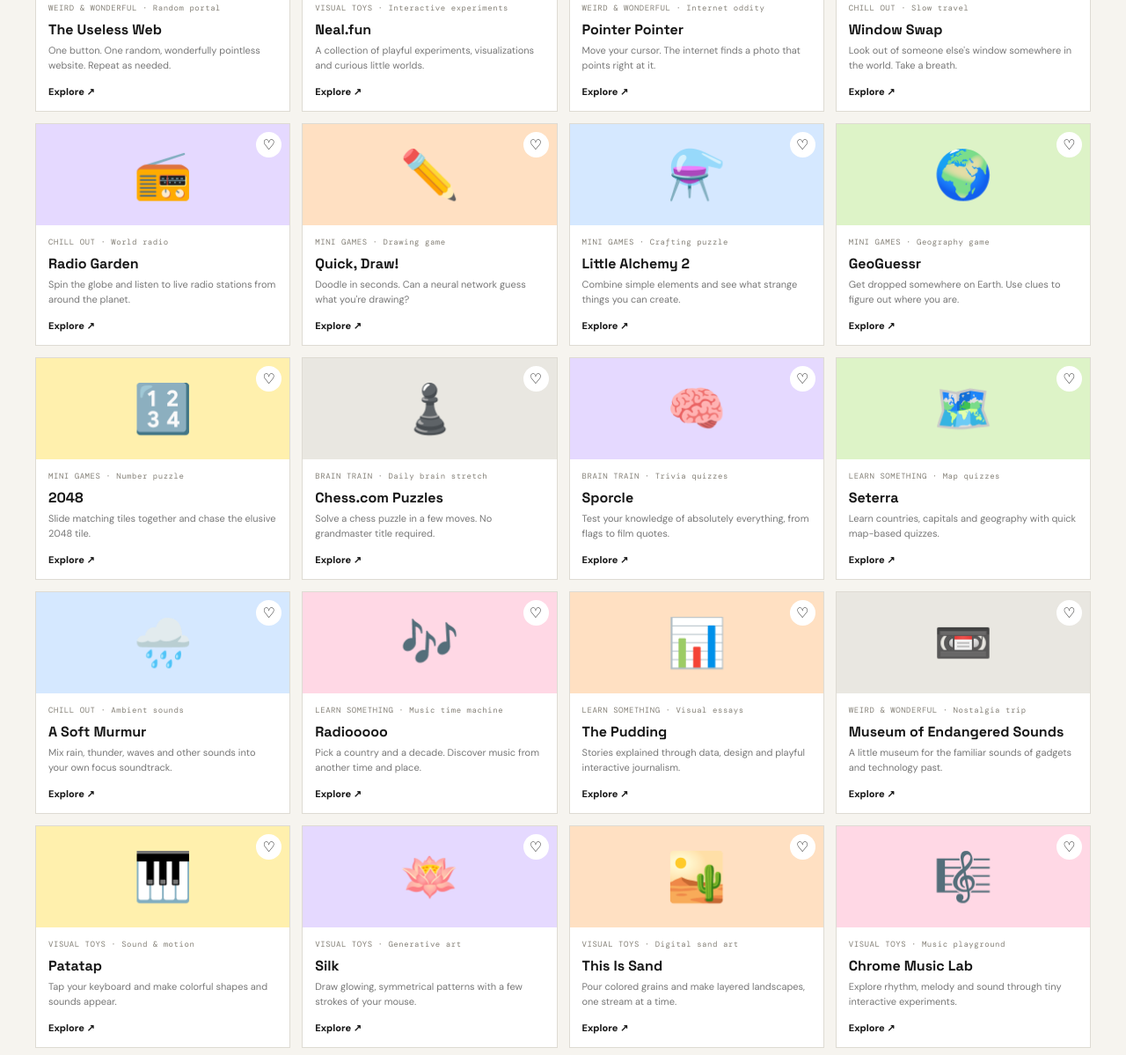
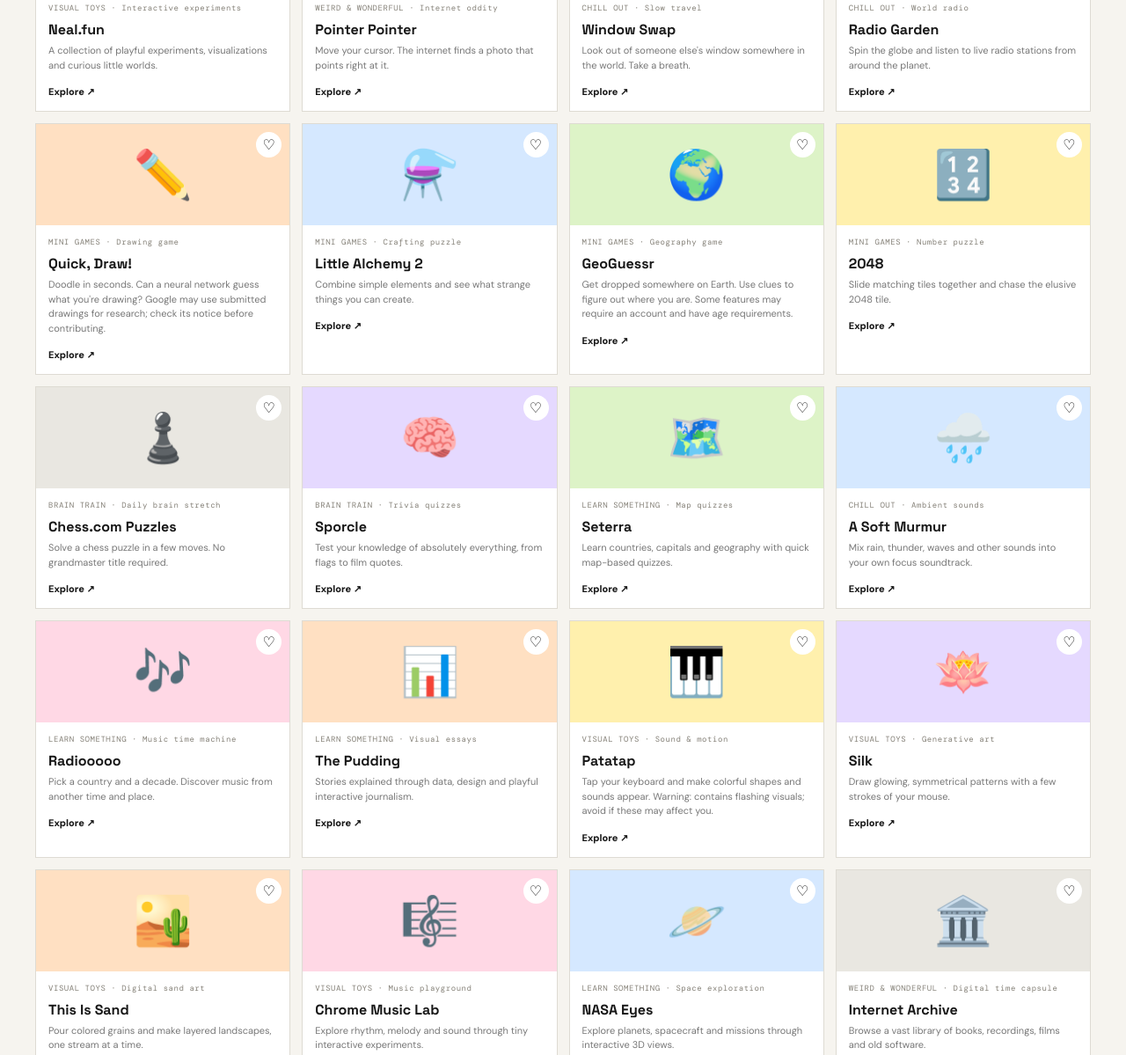
Before and after one commit to blackback/infinitely-fun, a plain HTML site: page index.html in a window 1280 px wide. Shown: the part 1427-2626 px from the top of the page at 88% size. Drawn offline with nearby package versions, Linux system fonts and the light colour scheme.

Commit message:
Improve outbound-link safety and add visitor disclosures

```diff
--- a/index.html
+++ b/index.html
@@ -13,18 +13,18 @@
 <section class="duo" id="games"><div class="panel"><div class="eyebrow">A TINY CHALLENGE</div><h3>Need a brain stretch?</h3><p>Try a quick round of trivia, a logic puzzle or a game that steals just five minutes. (Okay, maybe twenty.)</p><button data-jump="brain">Find brain games ↗</button><span class="emoji">🧩</span></div><div class="panel" id="toys"><div class="eyebrow">A LITTLE VISUAL MAGIC</div><h3>Click. Drag. Get mesmerized.</h3><p>Interactive experiments and satisfying things to poke at. No instructions, no pressure.</p><button data-jump="visual">Explore visual toys ↗</button><span class="emoji">🪄</span></div></section>
 <section class="banner"><div class="eyebrow" style="color:var(--lime)">A SMALL REMINDER FROM THE INTERNET</div><h2>Curiosity looks good on you.</h2><p>Come back whenever the day needs a plot twist.</p></section>
 <section id="saved"><div class="sectionhead"><div><div class="eyebrow">YOUR PERSONAL CORNER</div><h2>Saved for later.</h2></div><p>Bookmarks stay on this device.</p></div><div class="catalog" id="savedCatalog"><div class="empty">Nothing saved yet. Tap ♡ on anything you want to keep.</div></div></section></main>
-<footer><div class="wrap foot"><div><a class="brand" href="#">in<span style="color:#8aa900">f</span>initely.</a><p>Made for curious people and gloriously unproductive afternoons.</p></div><div class="footlinks"><a href="#explore">Explore</a><a href="#games">Mini games</a><a href="mailto:hello@infinitely.fun">Contact</a><a href="#">Back to top ↑</a></div></div></footer>
+<footer><div class="wrap foot"><div><a class="brand" href="#">in<span style="color:#8aa900">f</span>initely.</a><p>Made for curious people and gloriously unproductive afternoons.</p><p style="max-width:520px;line-height:1.6">INFINITELY links to independently operated third-party websites. We do not own or control their content, services, privacy practices or availability. Please review each destination\’s own terms and privacy information before using it.</p></div><div class="footlinks"><a href="#explore">Explore</a><a href="#games">Mini games</a><a href="privacy.html">Privacy</a><a href="terms.html">Terms</a><a href="#">Back to top ↑</a></div></div></footer>
 <div class="modal" id="modal"><div class="modalcard"><button class="close" id="close">×</button><div class="emoji" id="mEmoji">🌀</div><div class="eyebrow" id="mCat">SURPRISE FIND</div><h3 id="mTitle">A new rabbit hole.</h3><p id="mDesc"></p><a id="mLink" href="#" target="_blank" rel="noopener">Take me there ↗</a></div></div><div class="toast" id="toast"></div>
 <script>
 const items=[
-["The Useless Web","weird","Random portal","One button. One random, wonderfully pointless website. Repeat as needed.","https://theuselessweb.com/","🕳️","pink"],
+
 ["Neal.fun","visual","Interactive experiments","A collection of playful experiments, visualizations and curious little worlds.","https://neal.fun/","🧪","blue"],
 ["Pointer Pointer","weird","Internet oddity","Move your cursor. The internet finds a photo that points right at it.","https://pointerpointer.com/","👉","yellow"],
 ["Window Swap","chill","Slow travel","Look out of someone else's window somewhere in the world. Take a breath.","https://www.window-swap.com/","🪟","green"],
 ["Radio Garden","chill","World radio","Spin the globe and listen to live radio stations from around the planet.","https://radio.garden/","📻","purple"],
-["Quick, Draw!","games","Drawing game","Doodle in seconds. Can a neural network guess what you're drawing?","https://quickdraw.withgoogle.com/","✏️","orange"],
+["Quick, Draw!","games","Drawing game","Doodle in seconds. Can a neural network guess what you're drawing? Google may use submitted drawings for research; check its notice before contributing.","https://quickdraw.withgoogle.com/","✏️","orange"],
 ["Little Alchemy 2","games","Crafting puzzle","Combine simple elements and see what strange things you can create.","https://littlealchemy2.com/","⚗️","blue"],
-["GeoGuessr","games","Geography game","Get dropped somewhere on Earth. Use clues to figure out where you are.","https://www.geoguessr.com/","🌍","green"],
+["GeoGuessr","games","Geography game","Get dropped somewhere on Earth. Use clues to figure out where you are. Some features may require an account and have age requirements.","https://www.geoguessr.com/","🌍","green"],
 ["2048","games","Number puzzle","Slide matching tiles together and chase the elusive 2048 tile.","https://play2048.co/","🔢","yellow"],
 ["Chess.com Puzzles","brain","Daily brain stretch","Solve a chess puzzle in a few moves. No grandmaster title required.","https://www.chess.com/puzzles","♟️","gray"],
 ["Sporcle","brain","Trivia quizzes","Test your knowledge of absolutely everything, from flags to film quotes.","https://www.sporcle.com/","🧠","purple"],
@@ -32,23 +32,23 @@ const items=[
 ["A Soft Murmur","chill","Ambient sounds","Mix rain, thunder, waves and other sounds into your own focus soundtrack.","https://asoftmurmur.com/","🌧️","blue"],
 ["Radiooooo","learn","Music time machine","Pick a country and a decade. Discover music from another time and place.","https://radiooooo.com/","🎶","pink"],
 ["The Pudding","learn","Visual essays","Stories explained through data, design and playful interactive journalism.","https://pudding.cool/","📊","orange"],
-["Museum of Endangered Sounds","weird","Nostalgia trip","A little museum for the familiar sounds of gadgets and technology past.","https://savethesounds.info/","📼","gray"],
-["Patatap","visual","Sound & motion","Tap your keyboard and make colorful shapes and sounds appear.","https://patatap.com/","🎹","yellow"],
+
+["Patatap","visual","Sound & motion","Tap your keyboard and make colorful shapes and sounds appear. Warning: contains flashing visuals; avoid if these may affect you.","https://patatap.com/","🎹","yellow"],
 ["Silk","visual","Generative art","Draw glowing, symmetrical patterns with a few strokes of your mouse.","https://weavesilk.com/","🪷","purple"],
 ["This Is Sand","visual","Digital sand art","Pour colored grains and make layered landscapes, one stream at a time.","https://thisissand.com/","🏜️","orange"],
 ["Chrome Music Lab","visual","Music playground","Explore rhythm, melody and sound through tiny interactive experiments.","https://musiclab.chromeexperiments.com/","🎼","pink"],
 ["NASA Eyes","learn","Space exploration","Explore planets, spacecraft and missions through interactive 3D views.","https://eyes.nasa.gov/","🪐","blue"],
 ["Internet Archive","weird","Digital time capsule","Browse a vast library of books, recordings, films and old software.","https://archive.org/","🏛️","gray"],
 ["Akinator","brain","Mind-reading game","Think of a character. Answer a few questions and see if it can guess.","https://akinator.com/","🧞","purple"],
-["DailyArt","learn","Art discovery","Meet a work of art and its story in a small daily dose of culture.","https://www.dailyartmagazine.com/","🖼️","pink"],
-["Drive & Listen","chill","City ambience","Take a virtual drive through cities around the world with local radio.","https://driveandlisten.herokuapp.com/","🚕","green"],
+
+
 ["The Deep Sea","learn","Scroll adventure","Take a long descent into the ocean and meet creatures along the way.","https://neal.fun/deep-sea/","🦑","blue"],
-["Bored Button","weird","Random discovery","A random collection of mini activities for an idle moment.","https://www.boredbutton.com/","🔴","orange"],
+
 ["Jigsaw Explorer","games","Online jigsaws","Relax with a jigsaw puzzle, or make one from your own picture.","https://www.jigsawexplorer.com/","🧩","yellow"],
 ["Wordle","brain","Word puzzle","Guess the five-letter word in six tries. A tiny daily ritual.","https://www.nytimes.com/games/wordle/index.html","🔤","green"],
 ["Falling Falling","visual","Oddly satisfying","A mesmerizing cascade of colorful shapes. Just watch it go.","https://fallingfalling.com/","🫧","purple"],
 ["The Nicest Place on the Internet","chill","Feel-good corner","A collection of virtual hugs from people around the world.","https://thenicestplace.net/","🤗","pink"],
-["FutureMe","weird","Time capsule","Write a letter to your future self and choose when it should arrive.","https://www.futureme.org/","✉️","orange"]
+["FutureMe","weird","Time capsule","Write a letter to your future self and choose when it should arrive. It may request your email; don't include sensitive personal information.","https://www.futureme.org/","✉️","orange"]
 ];
 const names={games:"MINI GAMES",visual:"VISUAL TOYS",brain:"BRAIN TRAIN",weird:"WEIRD & WONDERFUL",chill:"CHILL OUT",learn:"LEARN SOMETHING"};let active="all",query="",saved=[];try{saved=JSON.parse(localStorage.getItem("infinitelySaved")||"[]")}catch(e){}
 const $=s=>document.querySelector(s);
```
